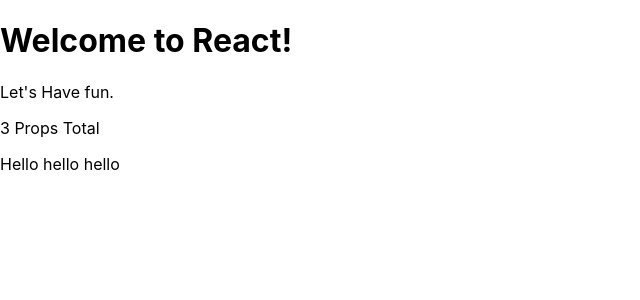
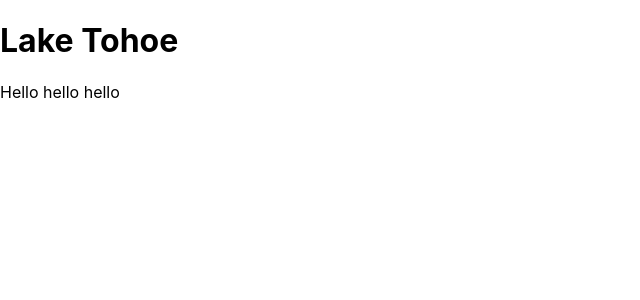
Before and after one commit to GabFitzgerald/my-first-react-app, a React (Create React App) app: page / in a window 1280 px wide. Shown: the top 300 px of the page, without its empty margins (0-640 px from the left). Built offline with nearby package versions, Linux system fonts and the light colour scheme.

Commit message:
composing components intro

```diff
--- a/src/index.js
+++ b/src/index.js
@@ -2,21 +2,21 @@
 import ReactDOM from 'react-dom';
 import './index.css';
 
-function Hello({ library, message, number }) {
+function Lake(props) {
+  return (
+    <h1>{props.name}</h1>
+  )
+}
+
+function App() {
   return (
     <div>
-      <h1>Welcome to {library}!</h1>
-      <p>Let's {message}.</p>
-      <p>{number} Props Total</p>
+      <Lake name="Lake Tohoe" />
     </div>
   )
 }
 
 ReactDOM.render(
-  <Hello
-    library="React"
-    message="Have fun"
-    number={3}
-  />,
+  <App />,
   document.getElementById('root')
 );
```
